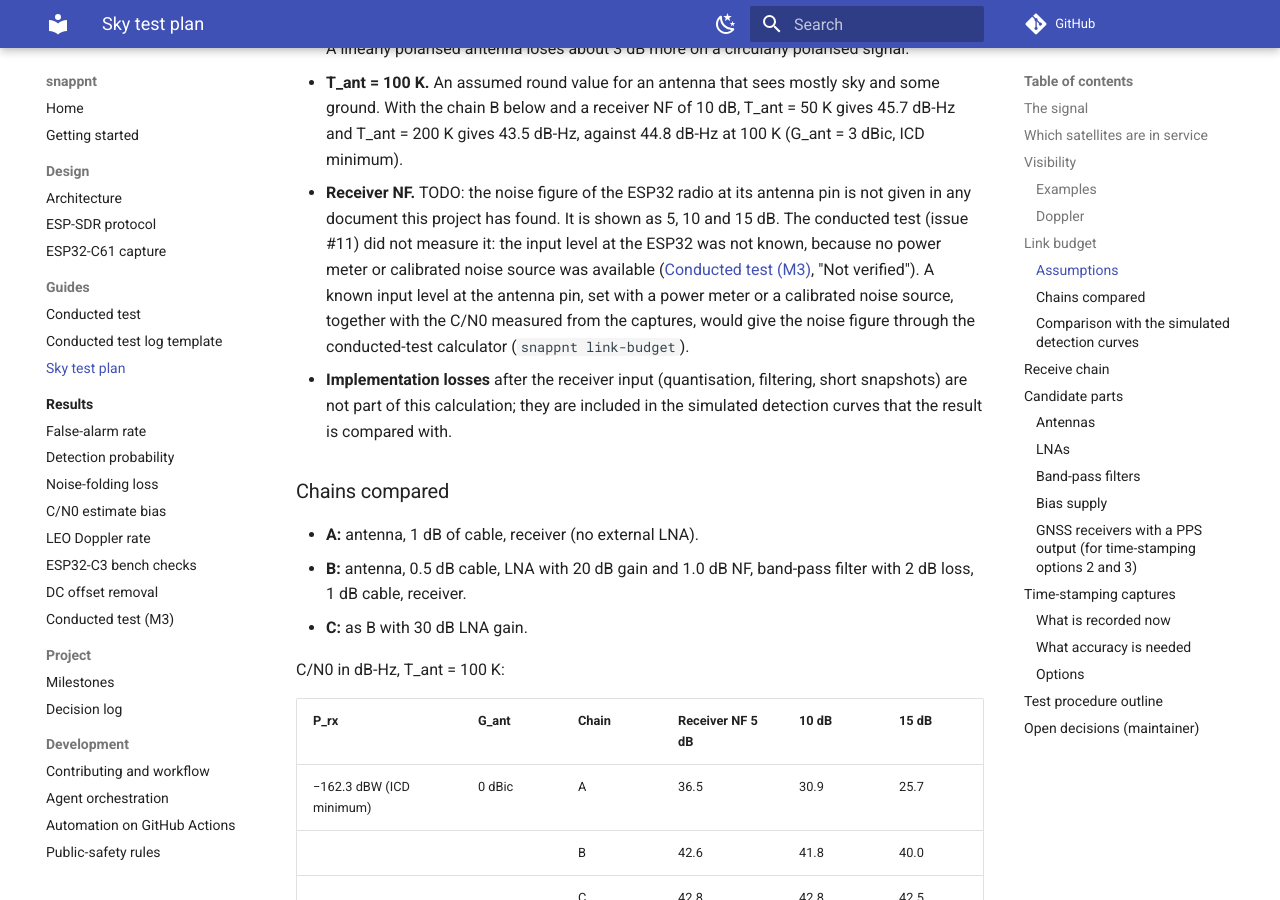
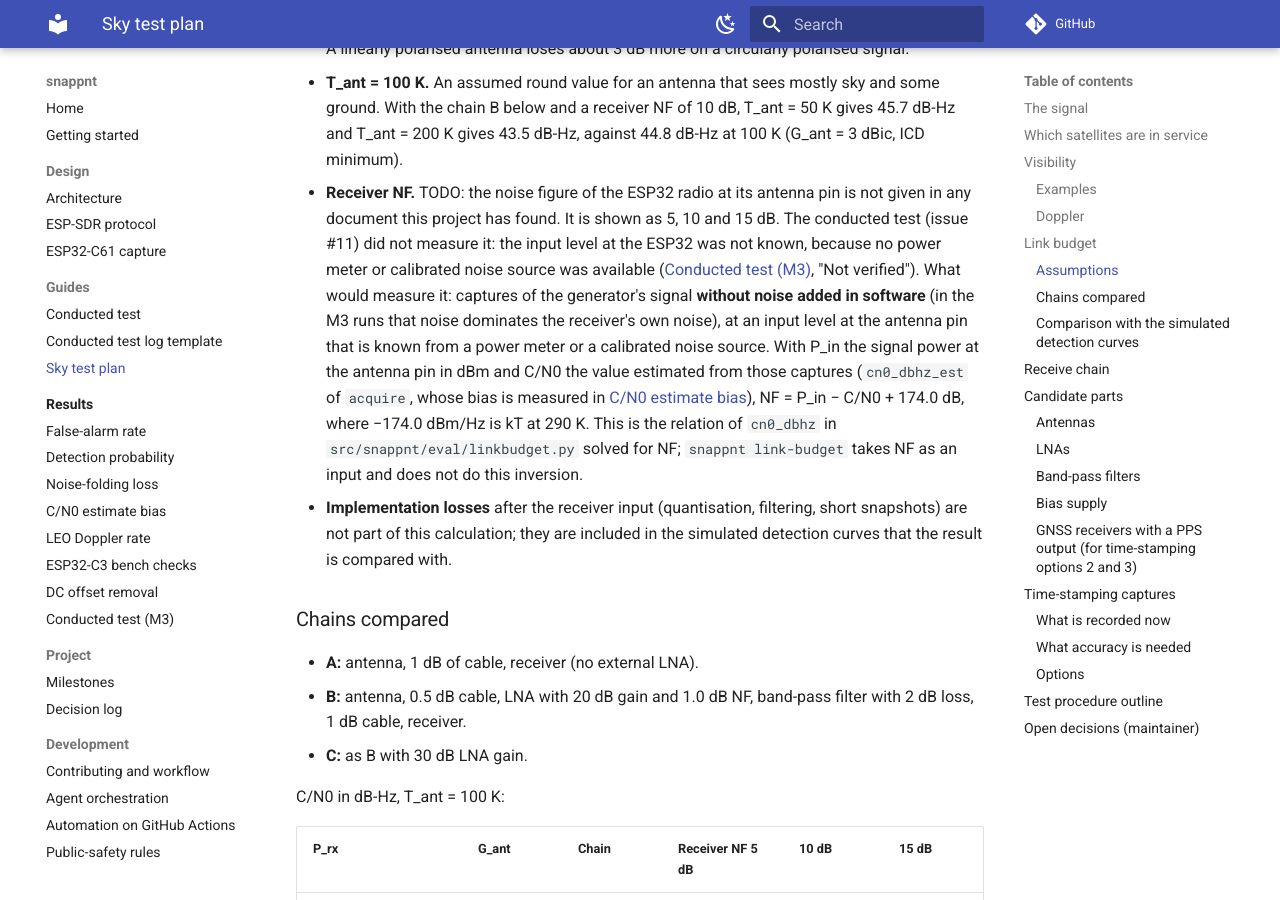
Before and after one commit to h-shiono/snappnt, an MkDocs documentation site: the page built from docs/guides/sky-test-plan.md, in a window 1280 px wide and 900 px high, scrolled down 4254 px. Built offline with MkDocs 1.6.1 and Material for MkDocs 9.7.7, drawn with Linux system fonts in a browser that asks for light colours; comment, search, counter and statistics services are not loaded.

Commit message:
Describe how the ESP32 noise figure would be measured without the link-budget command
snappnt link-budget takes the noise figure as an input, so it cannot give it.
State the relation solved for NF and that the captures must not contain
noise added in software.

Co-Authored-By: Claude Opus 5.5 <noreply@anthropic.com>
Signed-off-by: h-shiono <hato.gnss@gmail.com>

```diff
--- a/docs/guides/sky-test-plan.md
+++ b/docs/guides/sky-test-plan.md
@@ -167,9 +167,15 @@ uv run python tools/sky_link_budget.py --antenna-gain-dbic 3 --antenna-temp-k 10
   in any document this project has found. It is shown as 5, 10 and 15 dB. The conducted test
   (issue #11) did not measure it: the input level at the ESP32 was not known, because no power
   meter or calibrated noise source was available ([Conducted test (M3)](../results/conducted-m3.md),
-  "Not verified"). A known input level at the antenna pin, set with a power meter or a
-  calibrated noise source, together with the C/N0 measured from the captures, would give the
-  noise figure through the conducted-test calculator (`snappnt link-budget`).
+  "Not verified"). What would measure it: captures of the generator's signal **without noise
+  added in software** (in the M3 runs that noise dominates the receiver's own noise), at an
+  input level at the antenna pin that is known from a power meter or a calibrated noise
+  source. With P_in the signal power at the antenna pin in dBm and C/N0 the value estimated
+  from those captures (`cn0_dbhz_est` of `acquire`, whose bias is measured in
+  [C/N0 estimate bias](../results/cn0-bias.md)), NF = P_in − C/N0 + 174.0 dB, where
+  −174.0 dBm/Hz is kT at 290 K. This is the relation of `cn0_dbhz` in
+  `src/snappnt/eval/linkbudget.py` solved for NF; `snappnt link-budget` takes NF as an input
+  and does not do this inversion.
 - **Implementation losses** after the receiver input (quantisation, filtering, short
   snapshots) are not part of this calculation; they are included in the simulated detection
   curves that the result is compared with.
```
